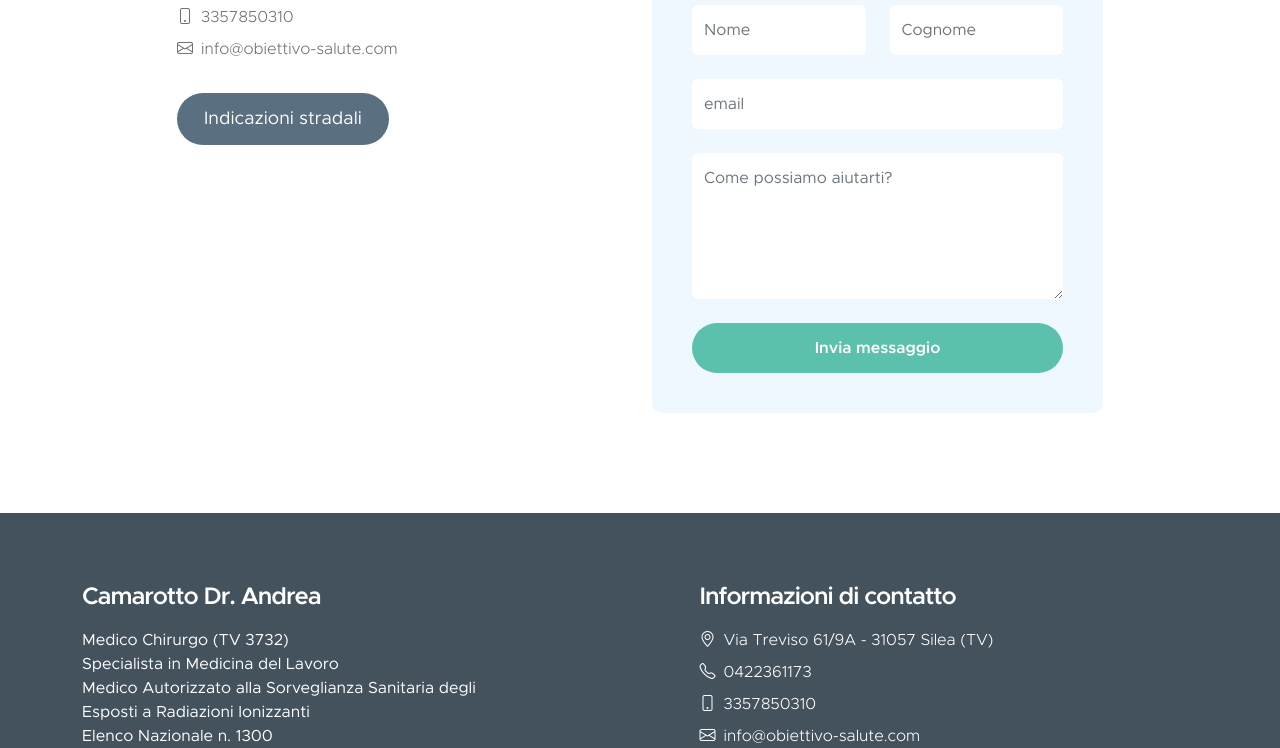
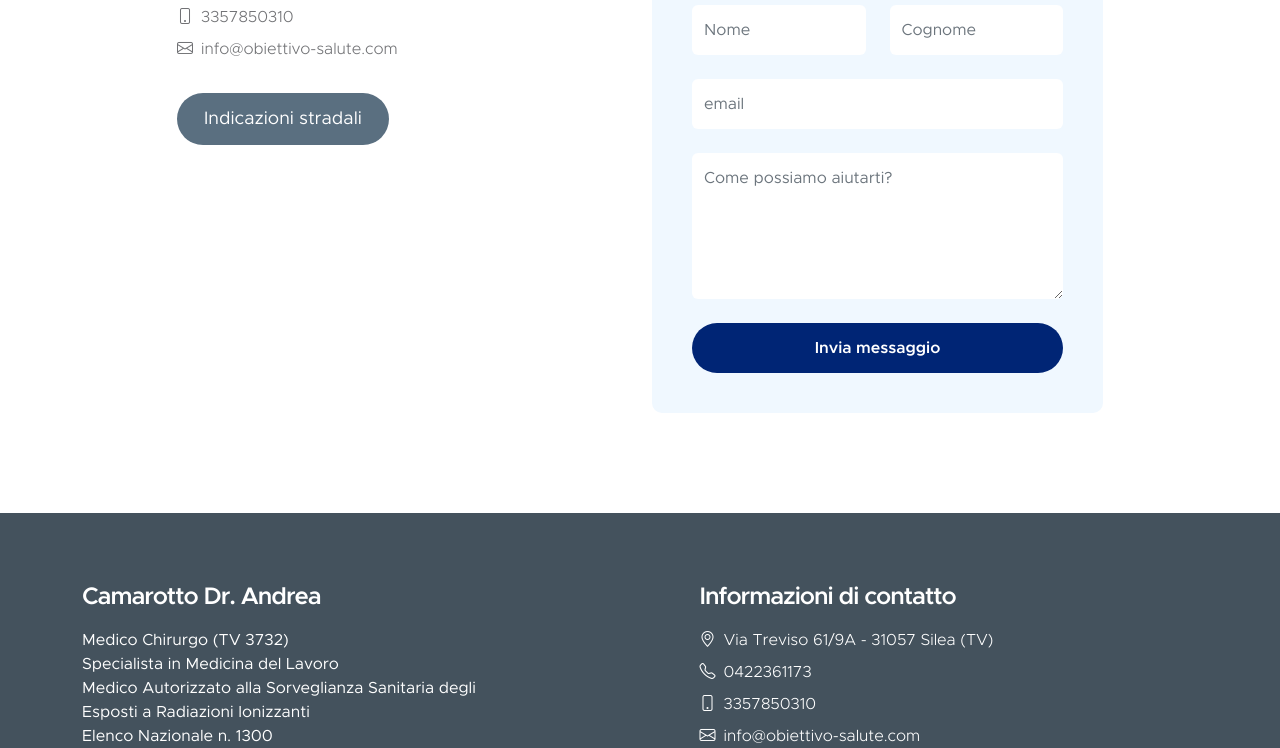
Before and after one commit to giacomotoni/obiettivo-salute, a plain HTML site: page index.html in a window 1280 px wide. In both pictures the pointer is over the button "Invia messaggio". Shown: the part 3416-4164 px from the top of the page. Drawn offline with Linux system fonts and the light colour scheme.

Commit message:
changed colors

```diff
--- a/css/studio-camarotto.css
+++ b/css/studio-camarotto.css
@@ -1213,7 +1213,7 @@ blockquote::before {
 
 .custom-form button[type="submit"]:hover,
 .custom-form button[type="submit"]:focus {
-  background: var(--custom-btn-bg-hover-color);
+  background: var(--primary-color);
   border-color: transparent;
 }
 
```
Also changed, not shown: images/icons/scholarship.png (deleted).
